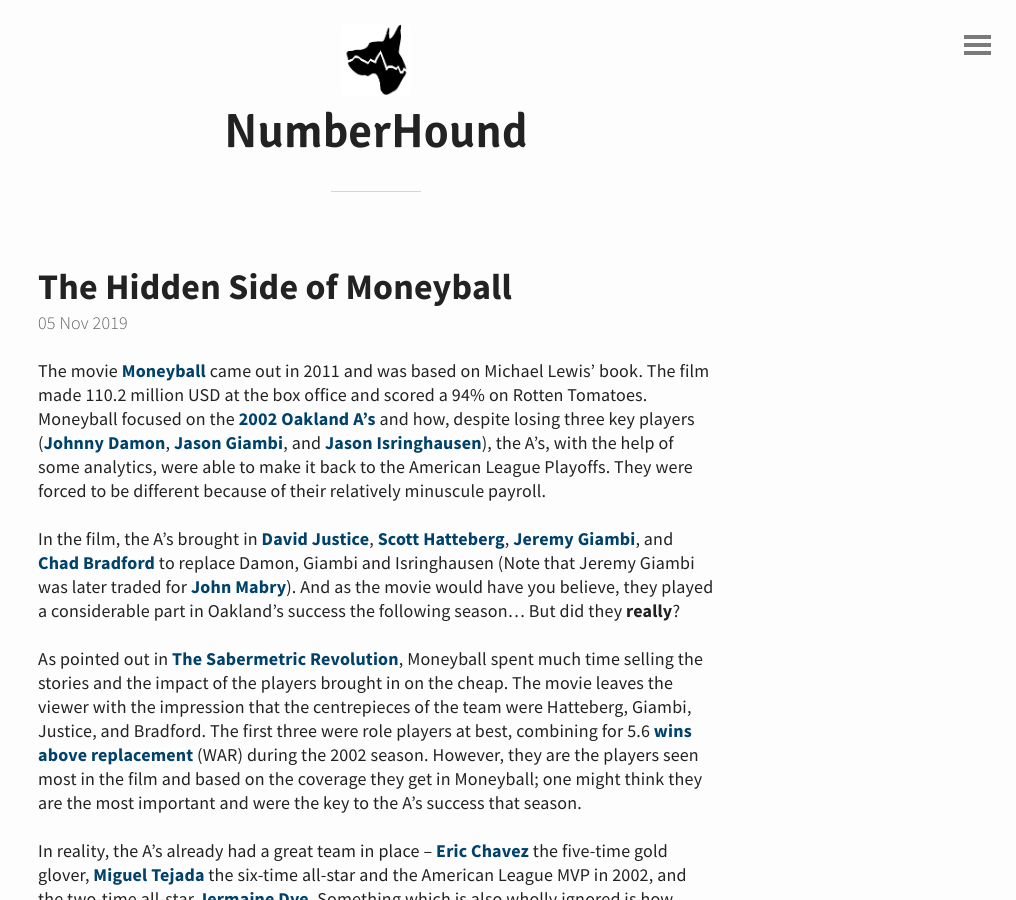
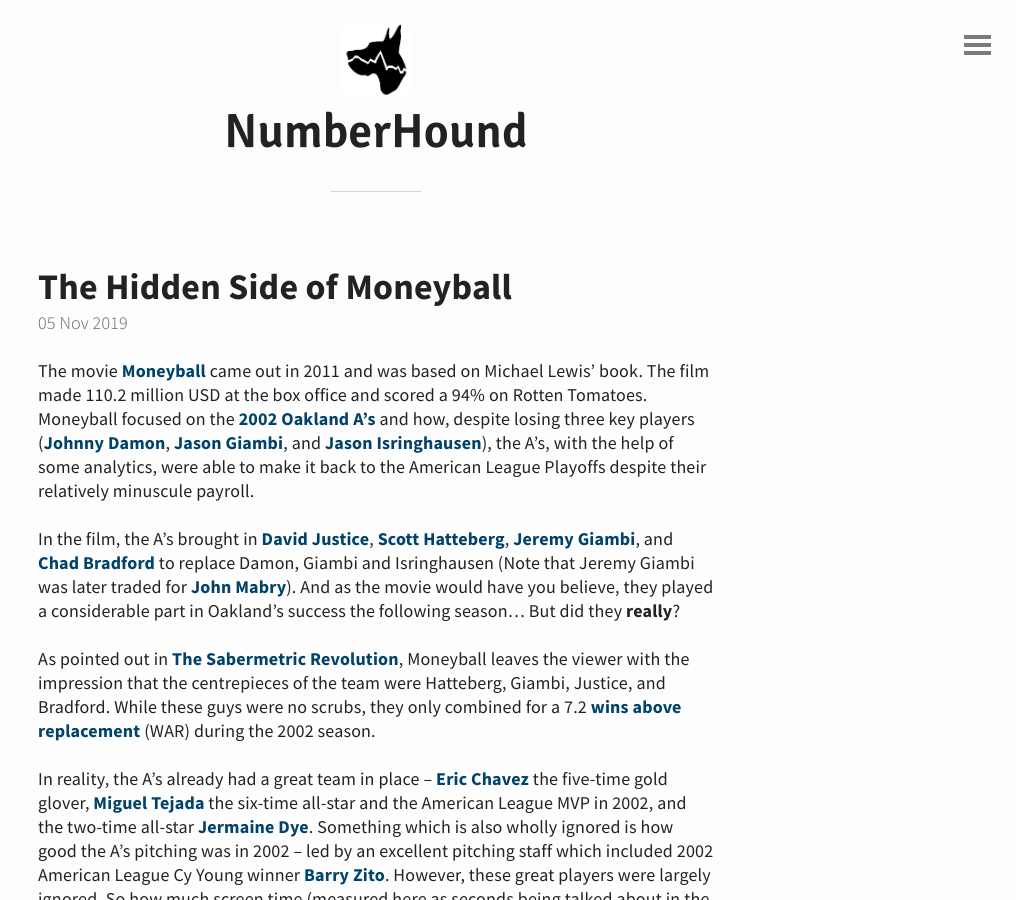
Before and after one commit to NumberHound/web, a Jekyll site: the page built from _posts/2019-11-05-The-Hidden-Side-of-Moneyball.md, in a window 1280 px wide and 900 px high. Shown: the whole window, without its empty margins (264-1280 px from the left). Built offline with Jekyll 4.4.1, drawn with Linux system fonts in a browser that asks for light colours.

Commit message:
Update 2019-11-05-The-Hidden-Side-of-Moneyball.md

```diff
--- a/_posts/2019-11-05-The-Hidden-Side-of-Moneyball.md
+++ b/_posts/2019-11-05-The-Hidden-Side-of-Moneyball.md
@@ -2,11 +2,11 @@
 title: The Hidden Side of Moneyball
 ---
 
-The movie [Moneyball](https://www.imdb.com/title/tt1210166/) came out in 2011 and was based on Michael Lewis' book. The film made 110.2 million USD at the box office and scored a 94% on Rotten Tomatoes. Moneyball focused on the [2002 Oakland A's](https://www.baseball-reference.com/teams/OAK/2002.shtml) and how, despite losing three key players ([Johnny Damon](https://www.baseball-reference.com/players/d/damonjo01.shtml), [Jason Giambi](https://www.baseball-reference.com/players/g/giambja01.shtml), and [Jason Isringhausen](https://www.baseball-reference.com/players/i/isrinja01.shtml)), the A's, with the help of some analytics, were able to make it back to the American League Playoffs. They were forced to be different because of their relatively minuscule payroll.
+The movie [Moneyball](https://www.imdb.com/title/tt1210166/) came out in 2011 and was based on Michael Lewis' book. The film made 110.2 million USD at the box office and scored a 94% on Rotten Tomatoes. Moneyball focused on the [2002 Oakland A's](https://www.baseball-reference.com/teams/OAK/2002.shtml) and how, despite losing three key players ([Johnny Damon](https://www.baseball-reference.com/players/d/damonjo01.shtml), [Jason Giambi](https://www.baseball-reference.com/players/g/giambja01.shtml), and [Jason Isringhausen](https://www.baseball-reference.com/players/i/isrinja01.shtml)), the A's, with the help of some analytics, were able to make it back to the American League Playoffs despite their relatively minuscule payroll.
 
 In the film, the A's brought in [David Justice](https://www.baseball-reference.com/players/j/justida01.shtml), [Scott Hatteberg](https://www.baseball-reference.com/players/h/hattesc01.shtml), [Jeremy Giambi](https://www.baseball-reference.com/players/g/giambje01.shtml), and [Chad Bradford](https://www.baseball-reference.com/players/b/bradfch01.shtml) to replace Damon, Giambi and Isringhausen (Note that Jeremy Giambi was later traded for [John Mabry](https://www.baseball-reference.com/players/m/mabryjo01.shtml)). And as the movie would have you believe, they played a considerable part in Oakland's success the following season... But did they **really**?
 
-As pointed out in [The Sabermetric Revolution](https://www.amazon.ca/Sabermetric-Revolution-Assessing-Analytics-Baseball/dp/0812245725), Moneyball spent much time selling the stories and the impact of the players brought in on the cheap. The movie leaves the viewer with the impression that the centrepieces of the team were Hatteberg, Giambi, Justice, and Bradford. The first three were role players at best, combining for 5.6 [wins above replacement](https://www.baseball-reference.com/about/war_explained.shtml) (WAR) during the 2002 season. However, they are the players seen most in the film and based on the coverage they get in Moneyball; one might think they are the most important and were the key to the A's success that season.
+As pointed out in [The Sabermetric Revolution](https://www.amazon.ca/Sabermetric-Revolution-Assessing-Analytics-Baseball/dp/0812245725), Moneyball leaves the viewer with the impression that the centrepieces of the team were Hatteberg, Giambi, Justice, and Bradford. While these guys were no scrubs, they only combined for a 7.2 [wins above replacement](https://www.baseball-reference.com/about/war_explained.shtml) (WAR) during the 2002 season.
 
 In reality, the A's already had a great team in place -- [Eric Chavez](https://www.baseball-reference.com/players/c/chaveer01.shtml) the five-time gold glover, [Miguel Tejada](https://www.baseball-reference.com/players/t/tejadmi01.shtml) the six-time all-star and the American League MVP in 2002, and the two-time all-star [Jermaine Dye](https://www.baseball-reference.com/players/d/dyeje01.shtml). Something which is also wholly ignored is how good the A's pitching was in 2002 -- led by an excellent pitching staff which included 2002 American League Cy Young winner [Barry Zito](https://www.baseball-reference.com/players/z/zitoba01.shtml). However, these great players were largely ignored. So how much screen time (measured here as seconds being talked about in the movie plus seconds on the screen) did each player get relative to their value?
 
```
